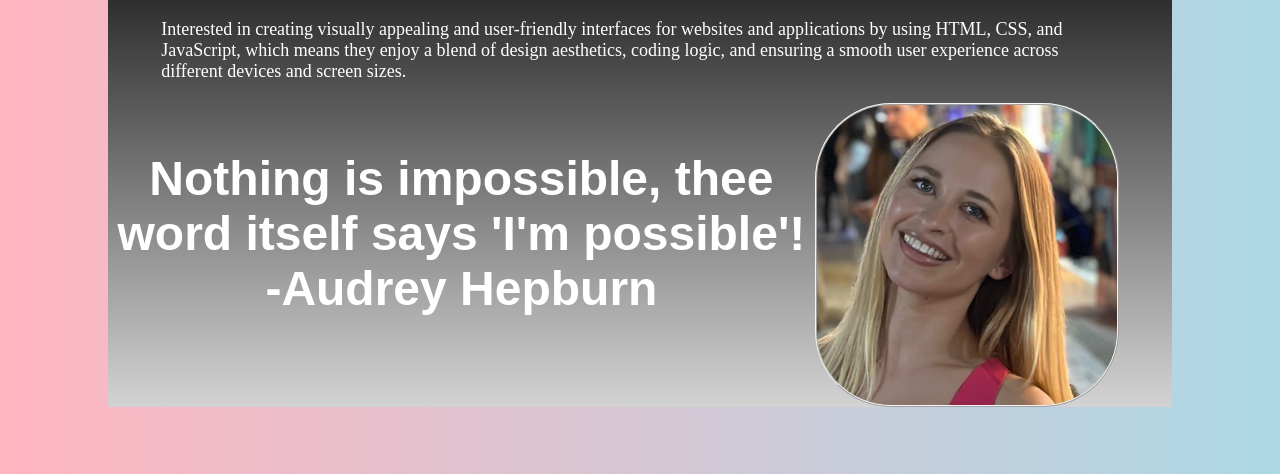
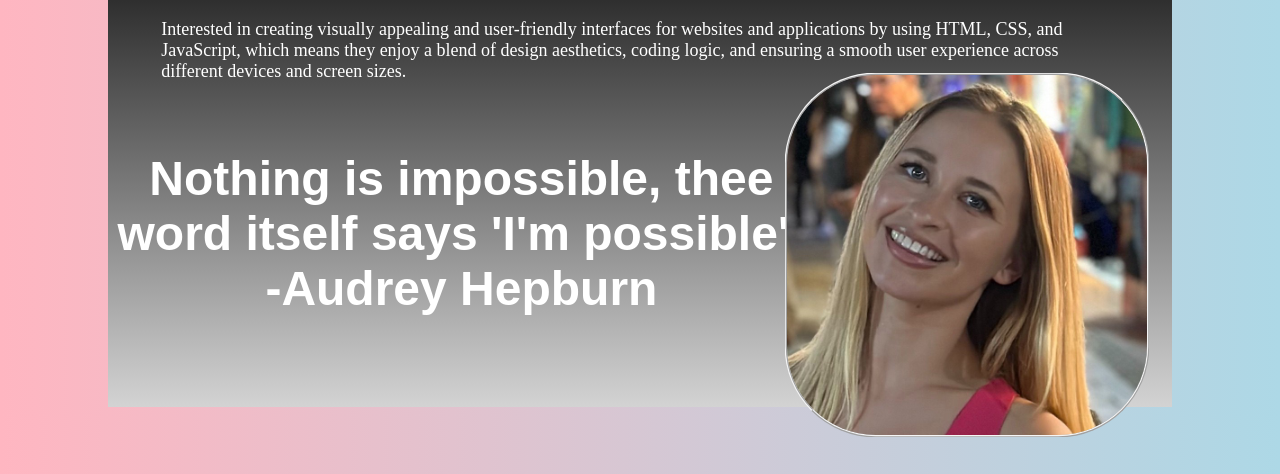
Before and after one commit to Danielle-Campbell92/Personal-Website-Project, a plain HTML site: page index.html in a window 1280 px wide. In both pictures the pointer is over the picture 966 px from the left and 580 px from the top of the page. Shown: the part 326-800 px from the top of the page. Drawn offline with Linux system fonts and the light colour scheme.

Commit message:
Added hover to selfPhoto

```diff
--- a/style.css
+++ b/style.css
@@ -129,6 +129,10 @@ html{
   border-style:ridge;
    }
 
+  .selfPhoto:hover {
+    transform: scale(1.2);
+  }
+
 .back-button{
   font-family: 'Lucida Sans', 'Lucida Sans Regular', 'Lucida Grande', 'Lucida Sans Unicode', Geneva, Verdana, sans-serif;
   font-size: xx-large;
```
